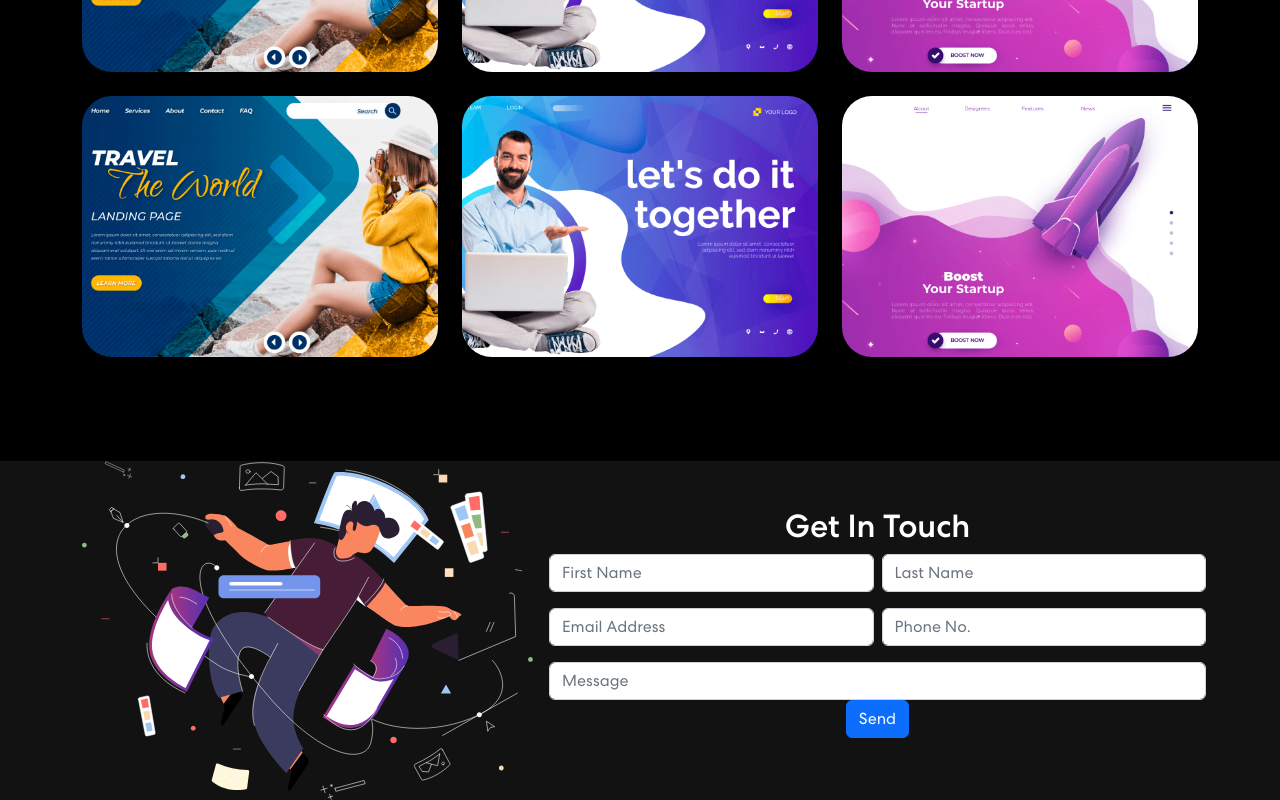
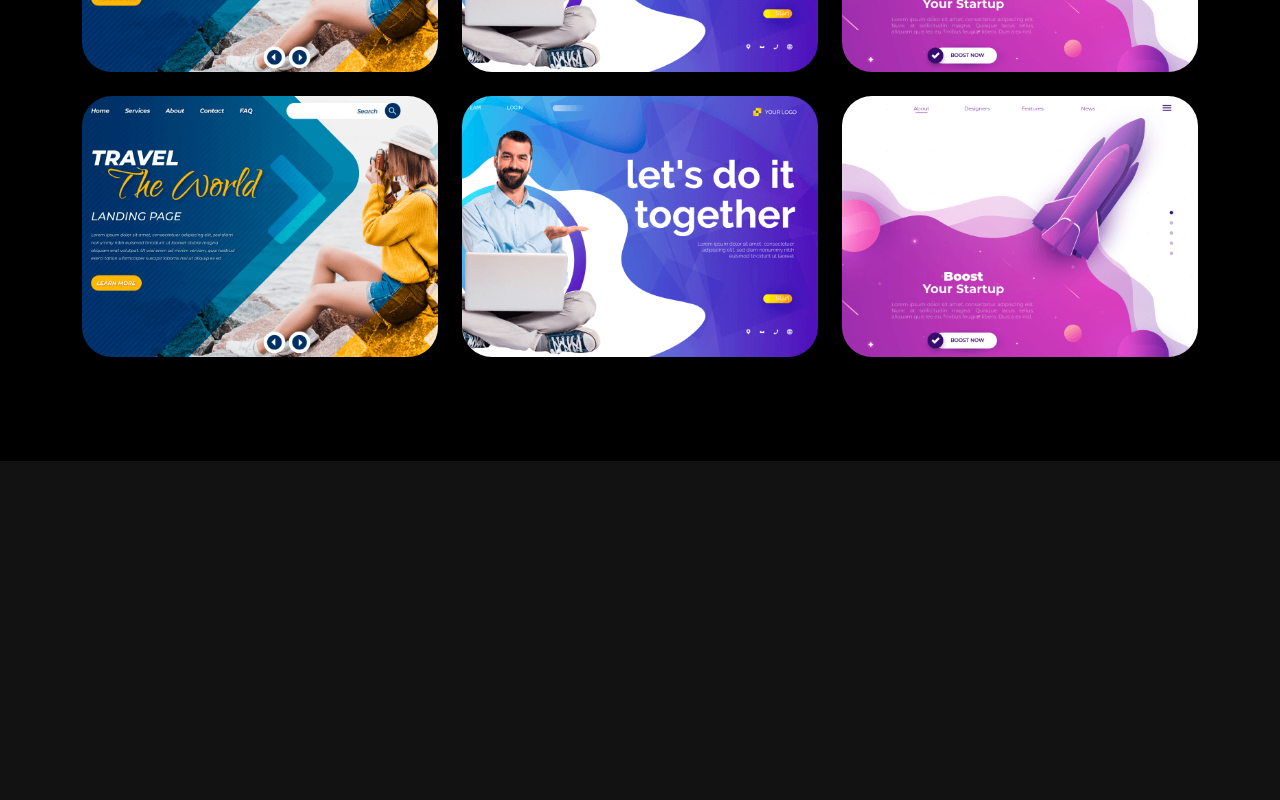
Before and after one commit to ArielWangX/Responsive_Portfolio_Website, a React (Create React App) app in the folder personal-portfolio/: page / in a window 1280 px wide. Shown: the part 1914-2714 px from the top of the page. After the commit the page ends 2375 px from the top, so only its background shows below. Built offline with nearby package versions, Linux system fonts and the light colour scheme.

Commit message:
Revert "Ariel/create contact section"

```diff
--- a/personal-portfolio/package.json
+++ b/personal-portfolio/package.json
@@ -7,9 +7,6 @@
     "@testing-library/react": "^13.4.0",
     "@testing-library/user-event": "^13.5.0",
     "bootstrap": "^5.2.3",
-    "cors": "^2.8.5",
-    "express": "^4.18.2",
-    "nodemailer": "^6.9.1",
     "react": "^18.2.0",
     "react-bootstrap": "^2.7.2",
     "react-bootstrap-icons": "^1.10.2",
--- a/personal-portfolio/src/App.js
+++ b/personal-portfolio/src/App.js
@@ -3,7 +3,6 @@ import { NavBar } from "./components/Navbar";
 import { Banner } from "./components/Banner";
 import { Skills } from "./components/Skills";
 import { Projects } from "./components/Projects";
-import { Contact } from "./components/Contact";
 import "bootstrap/dist/css/bootstrap.min.css";
 
 function App() {
@@ -13,7 +12,6 @@ function App() {
       <Banner />
       <Skills />
       <Projects />
-      <Contact />
     </div>
   );
 }
--- a/personal-portfolio/src/components/Contact.js
+++ /dev/null
@@ -1,116 +0,0 @@
-import { useState } from "react";
-import { Container, Row, Col } from "react-bootstrap";
-import contactImg from "../assets/img/contact-img.svg";
-import Form from "react-bootstrap/Form";
-import Button from "react-bootstrap/Button";
-
-export const Contact = () => {
-  const formInitialDetails = {
-    firstName: "",
-    lastName: "",
-    email: "",
-    phone: "",
-    message: "",
-  };
-
-  const [formDetails, setFormDetails] = useState(formInitialDetails);
-  const [buttonText, setButtonText] = useState("Send");
-  const [status, setStatus] = useState({});
-
-  const onFormUpdate = (formCategory, value) => {
-    setFormDetails({
-      ...formDetails,
-      [formCategory]: value,
-    });
-  };
-
-  const handleSubmit = async (e) => {
-    e.preventDefault();
-    setButtonText("Sending...");
-    let response = await fetch("http://localhost:5000/contact", {
-        method: "POST",
-        headers: {
-            "Contact-Type": "Application/json;charset=utf-8",
-        },
-        body: JSON.stringify(formDetails),
-    });
-    setButtonText("Send");
-    let result = response.json();
-    setFormDetails(formInitialDetails);
-    if (result.code ===200) {
-        setStatus({success: true, message: "Message send successfully"});
-    } else {
-        setStatus({success: false, message: "Something went wrong, please try again later."})
-    }
-  };
-
-  return (
-    <section className="contact" id="connect">
-      <Container>
-        <Row className="align-items-center">
-          <Col xs={12} md={6} xl={5}>
-            <img src={contactImg} alt="contact us" />
-          </Col>
-          <Col xs={12} md={6} xl={7}>
-            <h2>Get In Touch</h2>
-            <Form onSubmit={handleSubmit}>
-              <Row className="mb-3">
-                <Col sm={6} className="px-1">
-                  <Form.Control
-                    type="text"
-                    value={formDetails.firstName}
-                    placeholder="First Name"
-                    onChange={(e) => onFormUpdate("firstName", e.target.value)}
-                  />
-                </Col>
-                <Col sm={6} className="px-1">
-                  <Form.Control
-                    type="text"
-                    value={formDetails.lastName}
-                    placeholder="Last Name"
-                    onChange={(e) => onFormUpdate("lastName", e.target.value)}
-                  />
-                </Col>
-              </Row>
-              <Row className="mb-3">
-                <Col sm={6} className="px-1">
-                  <Form.Control
-                    type="email"
-                    value={formDetails.email}
-                    placeholder="Email Address"
-                    onChange={(e) => onFormUpdate("email", e.target.value)}
-                  />
-                </Col>
-                <Col sm={6} className="px-1">
-                  <Form.Control
-                    type="tel"
-                    value={formDetails.phone}
-                    placeholder="Phone No."
-                    onChange={(e) => onFormUpdate("phone", e.target.value)}
-                  />
-                </Col>
-              </Row>
-              <Row className="mb-3">
-                <Col sm={12} className="px-1">
-                  <Form.Control
-                    type="message"
-                    value={formDetails.message}
-                    placeholder="Message"
-                    onChange={(e) => onFormUpdate("message", e.target.value)}
-                  />
-                  <Button type="submit"><span>{buttonText}</span></Button>
-                </Col>
-                {
-                    status.message &&
-                    <Col>
-                        <p className={status.success === false ? "danger" : "success"}>{status.message}</p >
-                    </Col>
-                }
-              </Row>
-            </Form>
-          </Col>
-        </Row>
-      </Container>
-    </section>
-  );
-};
```
Also changed, not shown: personal-portfolio/server.js (deleted, +0 -50 lines), 1 other file (tests, documents, lock files or other folders).
